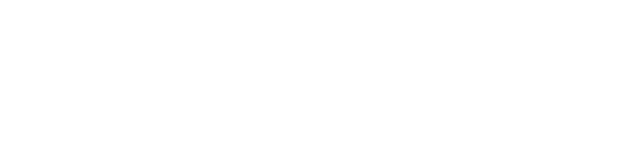
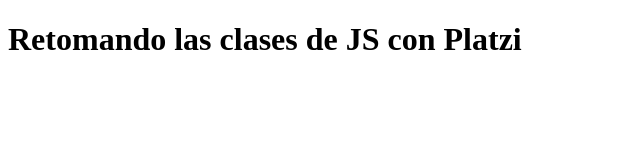
Before and after one commit to ezenh/js-desde-cero-con-platzi, a plain HTML site: page index.html in a window 1280 px wide. Shown: the whole page, without its empty margins (0-640 px from the left). Drawn offline with Linux system fonts and the light colour scheme.

Commit message:
Agrego titulo al HTML

```diff
--- a/index.html
+++ b/index.html
@@ -6,7 +6,7 @@
     <title>Repasando JS desde 0</title>
 </head>
 <body>
-
+    <h1>Retomando las clases de JS con Platzi</h1>
     <script src="./main.js"></script>
 </body>
 </html>
```
